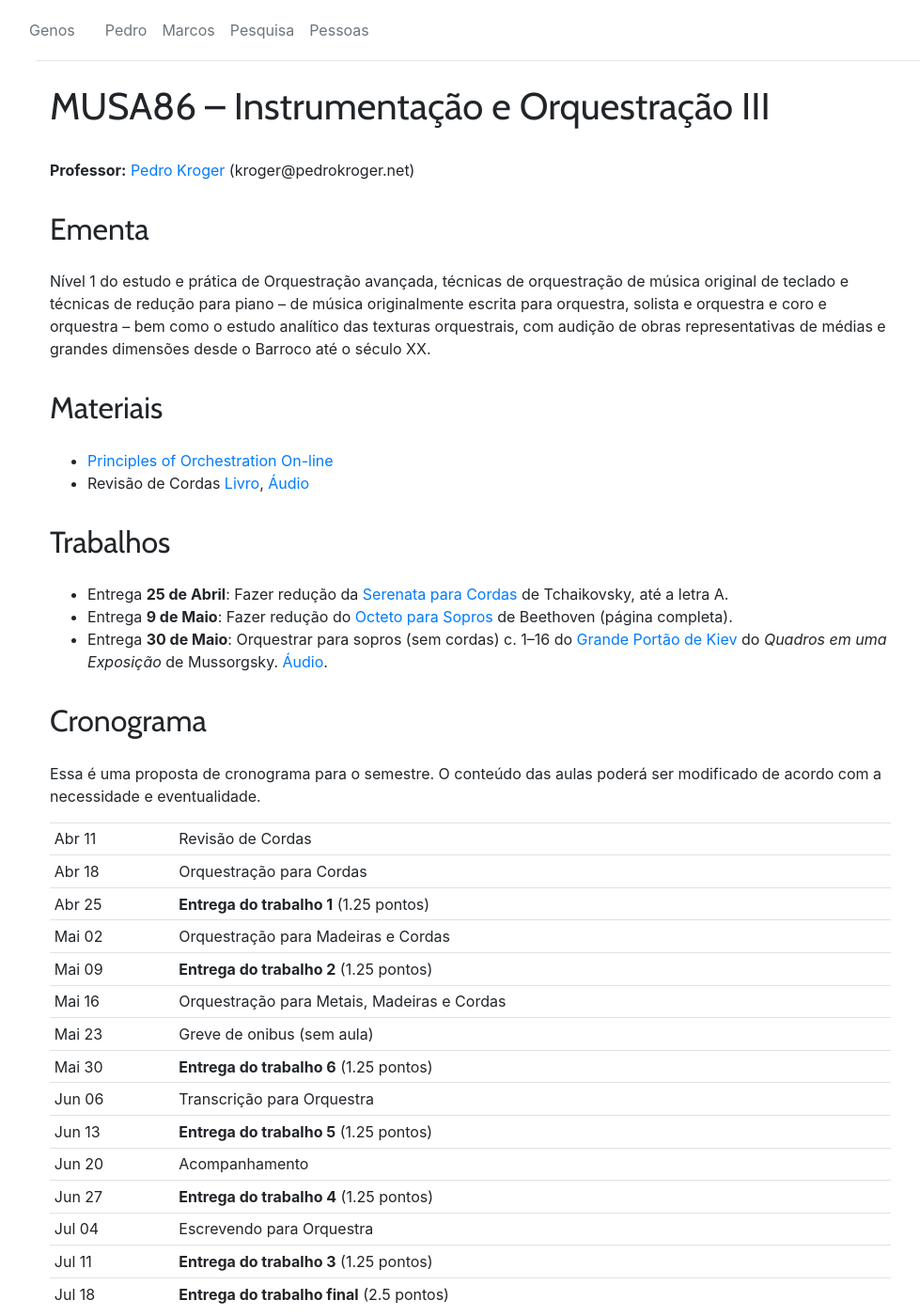
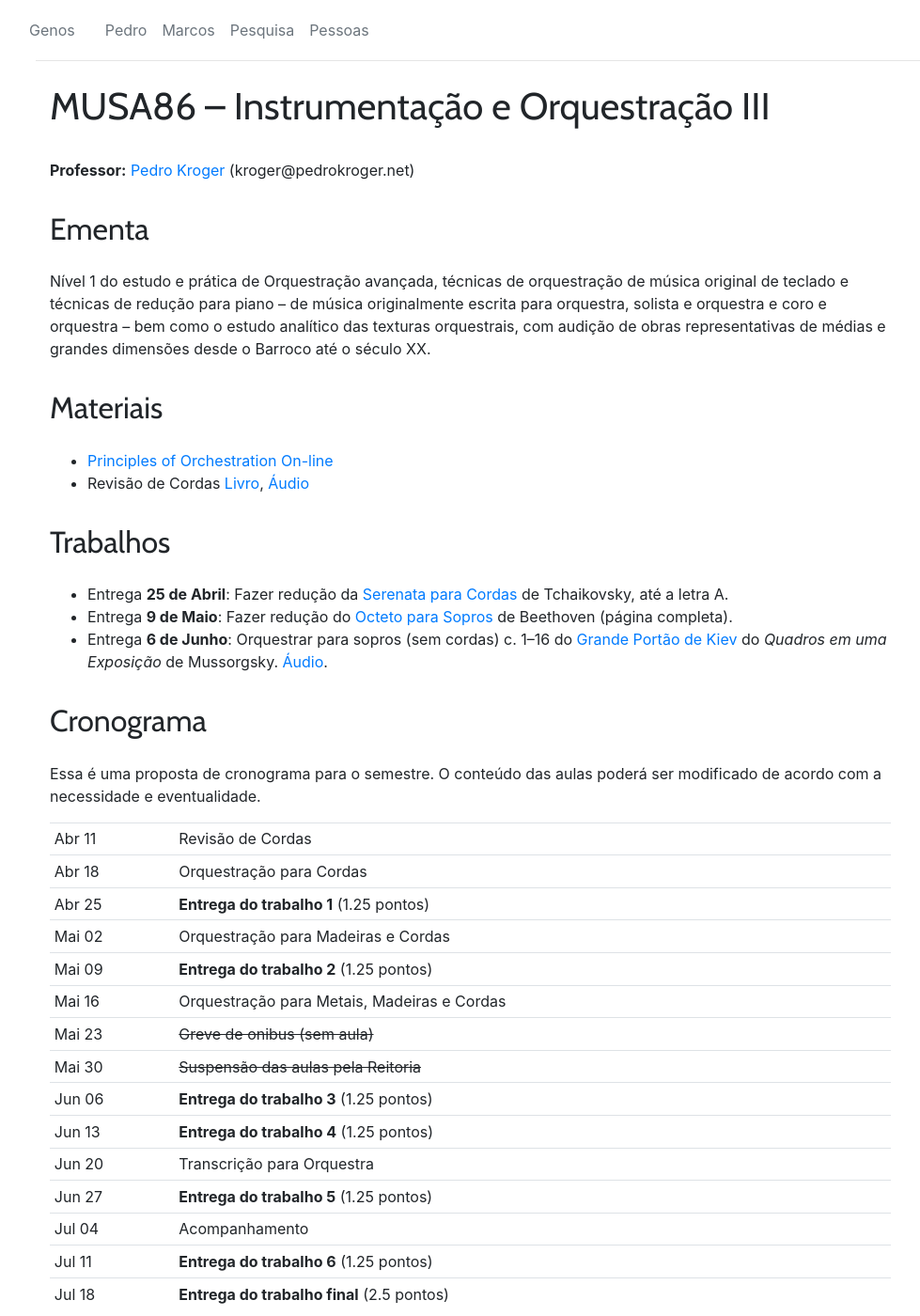
Before and after one commit to kroger/genosmus, a Jekyll site: the page built from _pedro/musa86.md, in a window 1280 px wide and 1400 px high. Shown: the whole window at 94% size, without its empty margins (47-1026 px from the left). Built offline with Jekyll 4.4.1, drawn with Linux system fonts in a browser that asks for light colours.

Commit message:
Ajusta calendário

```diff
--- a/_pedro/musa86.md
+++ b/_pedro/musa86.md
@@ -22,7 +22,7 @@ dimensões desde o Barroco até o século XX.
 - Entrega **25 de Abril**: Fazer redução da [Serenata para Cordas][1]
   de Tchaikovsky, até a letra A.
 - Entrega **9 de Maio**: Fazer redução do [Octeto para Sopros][5] de Beethoven (página completa).
-- Entrega **30 de Maio**: Orquestrar para sopros (sem cordas) c. 1--16 do [Grande Portão de Kiev][6] do _Quadros em uma Exposição_ de Mussorgsky. [Áudio][7].
+- Entrega **6 de Junho**: Orquestrar para sopros (sem cordas) c. 1--16 do [Grande Portão de Kiev][6] do _Quadros em uma Exposição_ de Mussorgsky. [Áudio][7].
 
 ## Cronograma
 
@@ -37,14 +37,14 @@ Abr 25 | **Entrega do trabalho 1** (1.25 pontos)
 Mai 02 | Orquestração para Madeiras e Cordas
 Mai 09 | **Entrega do trabalho 2** (1.25 pontos)
 Mai 16 | Orquestração para Metais, Madeiras e Cordas
-Mai 23 | Greve de onibus (sem aula)
-Mai 30 | **Entrega do trabalho 6** (1.25 pontos)
-Jun 06 | Transcrição para Orquestra
-Jun 13 | **Entrega do trabalho 5** (1.25 pontos)
-Jun 20 | Acompanhamento
-Jun 27 | **Entrega do trabalho 4** (1.25 pontos)
-Jul 04 | Escrevendo para Orquestra
-Jul 11 | **Entrega do trabalho 3** (1.25 pontos)
+Mai 23 | <del>Greve de onibus (sem aula)</del>
+Mai 30 | <del>Suspensão das aulas pela Reitoria</del>
+Jun 06 | **Entrega do trabalho 3** (1.25 pontos)
+Jun 13 | **Entrega do trabalho 4** (1.25 pontos)
+Jun 20 | Transcrição para Orquestra
+Jun 27 | **Entrega do trabalho 5** (1.25 pontos)
+Jul 04 | Acompanhamento
+Jul 11 | **Entrega do trabalho 6** (1.25 pontos)
 Jul 18 | **Entrega do trabalho final** (2.5 pontos)
 {: .table .table-sm}
 
```
